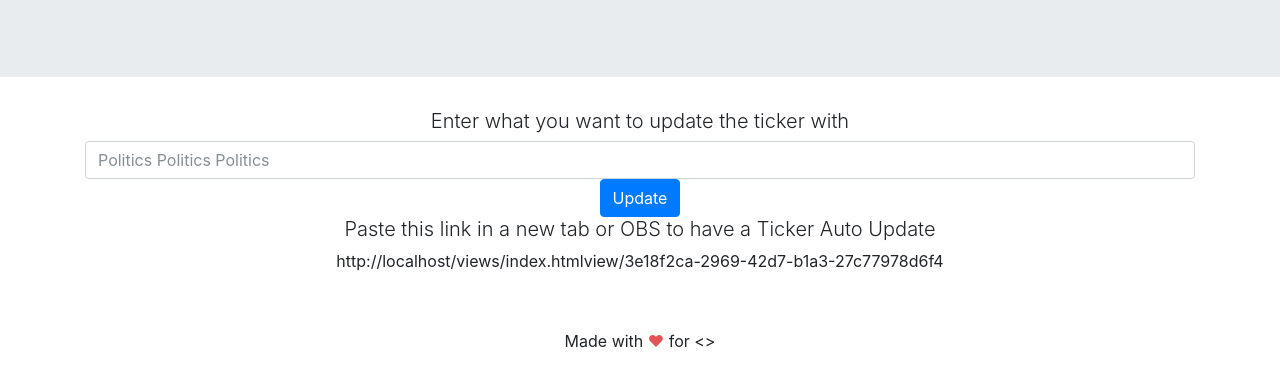
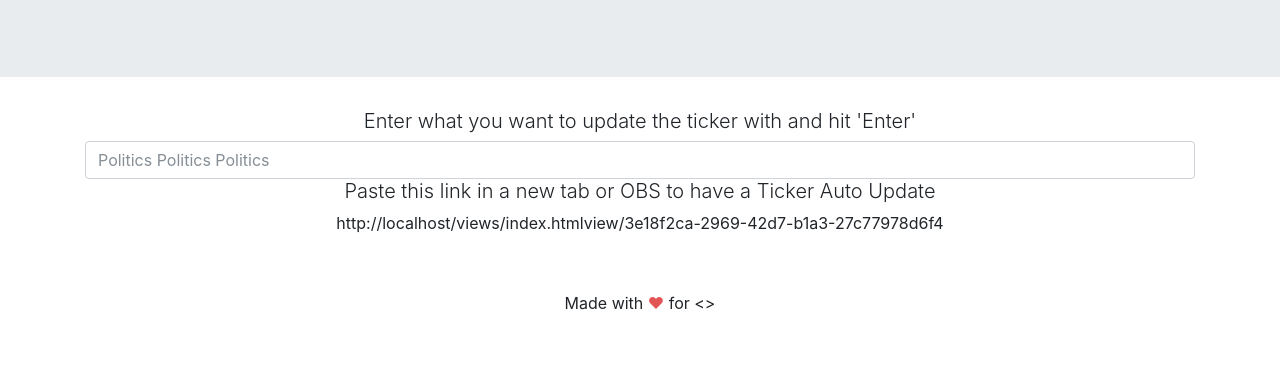
Before and after one commit to orthros/jury-scroll, a website: page views/index.html in a window 1280 px wide. Shown: the part 333-720 px from the top of the page. Drawn offline with nearby package versions, Linux system fonts and the light colour scheme; no server answers.

Commit message:
Got rid of the update button b/c bootstrap is strange and I couldnt get it to look beautiful

```diff
--- a/views/index.html
+++ b/views/index.html
@@ -18,7 +18,8 @@
     //At this point we get a Randoms string to add to the ticker update
     function uuidv4() {
         return 'xxxxxxxx-xxxx-4xxx-yxxx-xxxxxxxxxxxx'.replace(/[xy]/g, function (c) {
-            var r = Math.random() * 16 | 0, v = c == 'x' ? r : (r & 0x3 | 0x8);
+            var r = Math.random() * 16 | 0,
+                v = c == 'x' ? r : (r & 0x3 | 0x8);
             return v.toString(16);
         });
     }
@@ -34,7 +35,6 @@
         });
         $("#partnerPage").text(window.location.href + "view/" + updateVal);
     });
-
 </script>
 
 <body>
@@ -46,10 +46,9 @@
         </div>
     </div>
     <div class="container text-center">
-        <h1 class="lead">Enter what you want to update the ticker with</h1>
+        <h1 class="lead">Enter what you want to update the ticker with and hit 'Enter'</h1>
         <form action=" ">
-            <input id="m" class='form-control' type='' placeholder='Politics Politics Politics'  autocomplete="off " />
-            <button class="btn btn-primary"> Update </button>
+            <input id="m" class='form-control' type='' placeholder='Politics Politics Politics' autocomplete="off " />
         </form>
     </div>
     <div class="container text-center">
@@ -60,7 +59,9 @@
 <footer>
     <div class='container text-center'>
         <br></br>
-        <label>Made with <span style="color: #e25555;">&#9829;</span> for &lt;&gt;</label>
+        <label>Made with
+            <span style="color: #e25555;">&#9829;</span> for &lt;&gt;</label>
     </div>
 </footer>
+
 </html>
```
